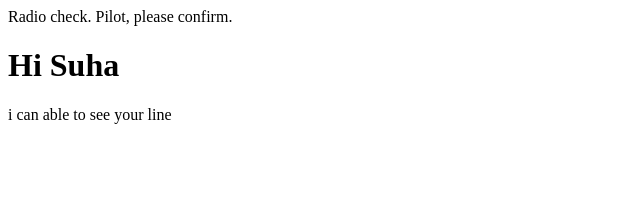
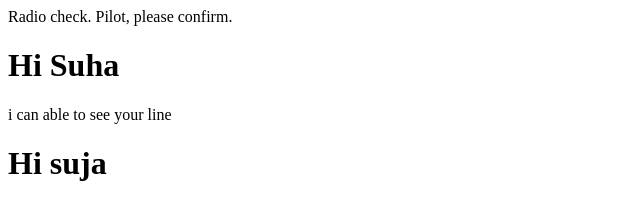
Before and after one commit to suhachakka/communication-log, a plain HTML site: page index.html in a window 1280 px wide. Shown: the whole page, without its empty margins (0-640 px from the left). Drawn offline with Linux system fonts and the light colour scheme.

Commit message:
added third line

```diff
--- a/index.html
+++ b/index.html
@@ -3,5 +3,6 @@
    <p>Radio check. Pilot, please confirm.</p>
    <h1> Hi Suha</h1>
    <p> i can able to see your line</p>
+   <h1> Hi suja</h1>
 </body>
 </html>
```
